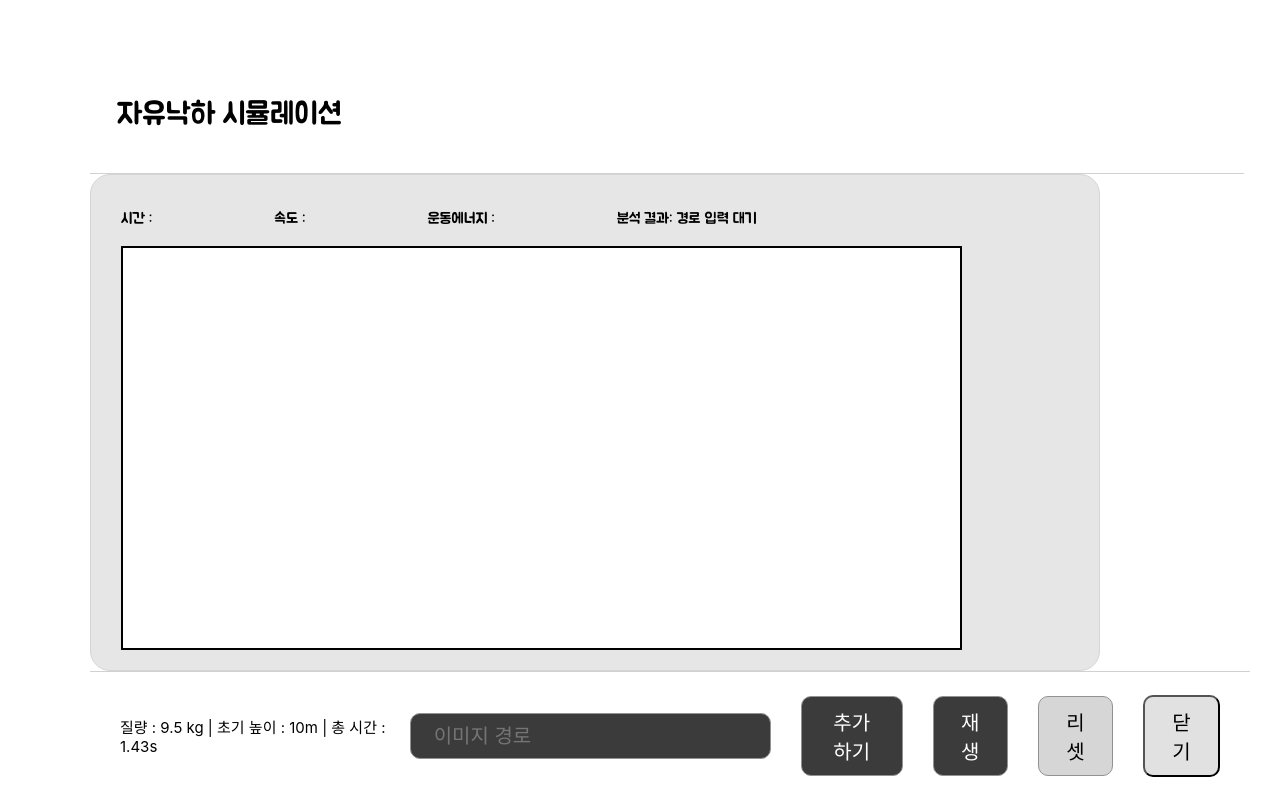
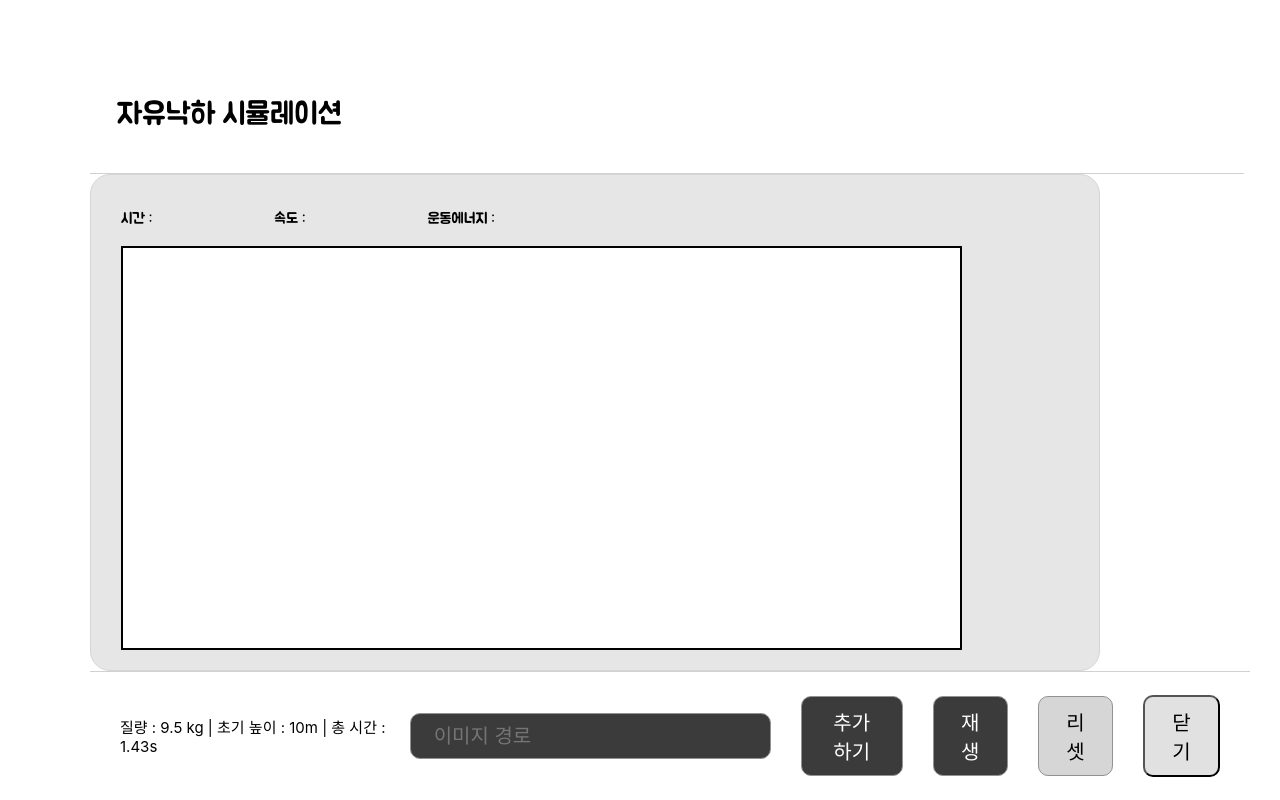
Before and after one commit to tlah-ht09/science-project, a React (Vite) app in the folder gravity/: page / in a window 1280 px wide. Shown: the part 1160-1960 px from the top of the page. Built offline with nearby package versions, Linux system fonts and the light colour scheme; no server answers.

Commit message:
분석결과 표시하는 코드 삭제

```diff
--- a/gravity/src/components/modal.jsx
+++ b/gravity/src/components/modal.jsx
@@ -124,10 +124,6 @@ export const Main_modal = ({ mass, height, PE, KE, v, onClose }) => {
                 <_.midMidMidLeftT>속도 : </_.midMidMidLeftT>
                 <_.midMidMidLeftT>운동에너지 : </_.midMidMidLeftT>
                 {/* 7. 결과 표시 */}
-                <_.midMidMidLeftT>
-                  분석 결과:{" "}
-                  {isLoading ? "로딩 중..." : geminiResult || "경로 입력 대기"}
-                </_.midMidMidLeftT>
               </_.midMidMidLeftTdiv>
               <_.midMidMidLeftScreen></_.midMidMidLeftScreen>
             </_.midMidMidLeft>
```
